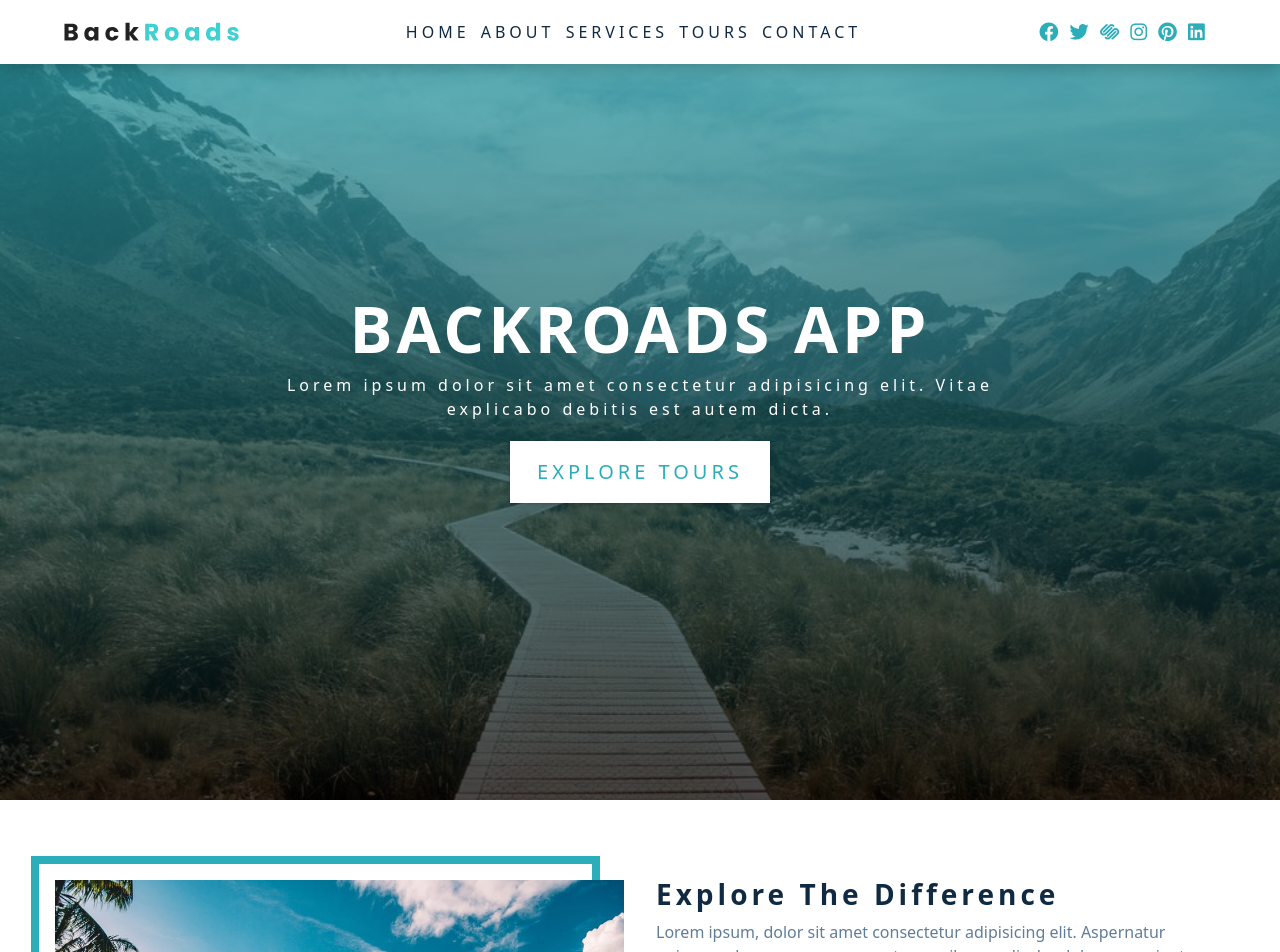
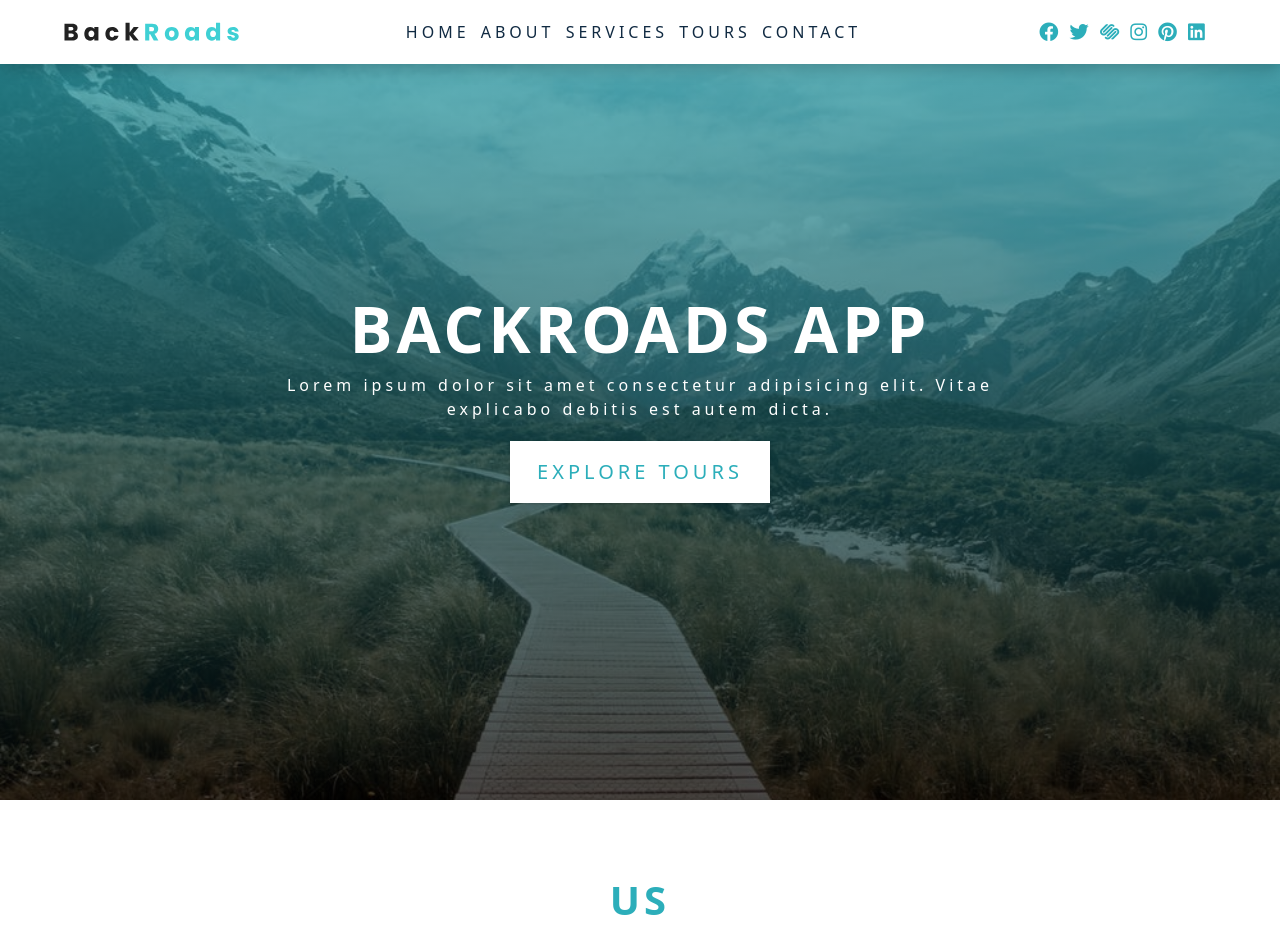
Before and after one commit to bdkg99/temp-backroads-app, a React (Create React App) app: page / in a window 1280 px wide. Shown: the top 952 px of the page. Built offline with nearby package versions, Linux system fonts and the light colour scheme.

Commit message:
Update About.js

```diff
--- a/src/components/About.js
+++ b/src/components/About.js
@@ -1,11 +1,11 @@
+import React from "react";
 import aboutImg from "../images/about.jpeg";
-import title from "./Title";
+import Title from "./Title";
 
-
-const  About = () => {
+const About = () => {
   return (
     <section className="section" id="about">
-      <title title="about" subTitle="us" />
+      <Title title="about" subTitle="us" />
 
       <div className="section-center about-center">
         <div className="about-img">
@@ -16,7 +16,7 @@ const  About = () => {
           />
         </div>
         <article className="about-info">
-          <h3>explore the difference</h3>
+          <h3>Explore the Difference</h3>
           <p>
             Lorem ipsum, dolor sit amet consectetur adipisicing elit. Aspernatur
             quisquam harum nam cumque temporibus explicabo dolorum sapiente odio
@@ -28,11 +28,12 @@ const  About = () => {
             unde dolor?
           </p>
           <a href="#about" className="btn">
-            read more
+            Read More
           </a>
         </article>
       </div>
     </section> // <!-- end of about section -->
   );
-}
-export default About
+};
+
+export default About;
```
